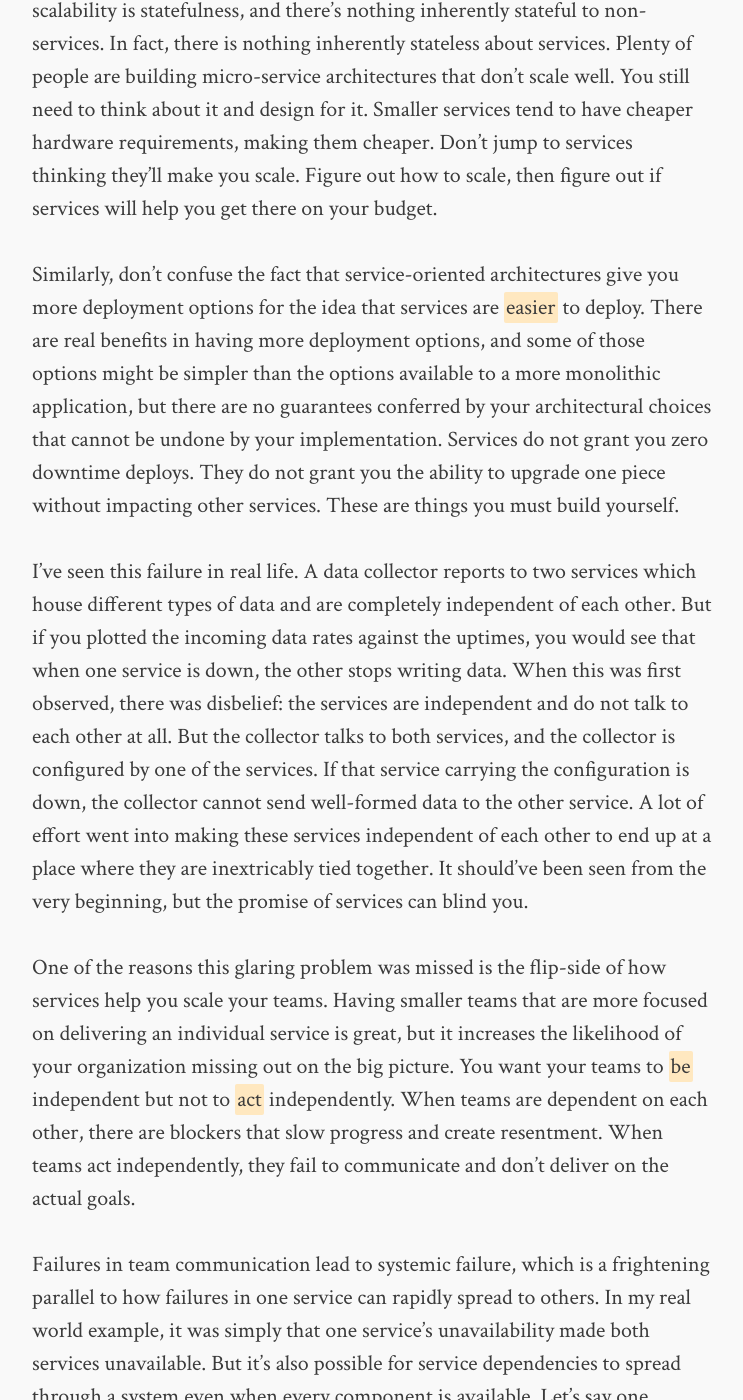
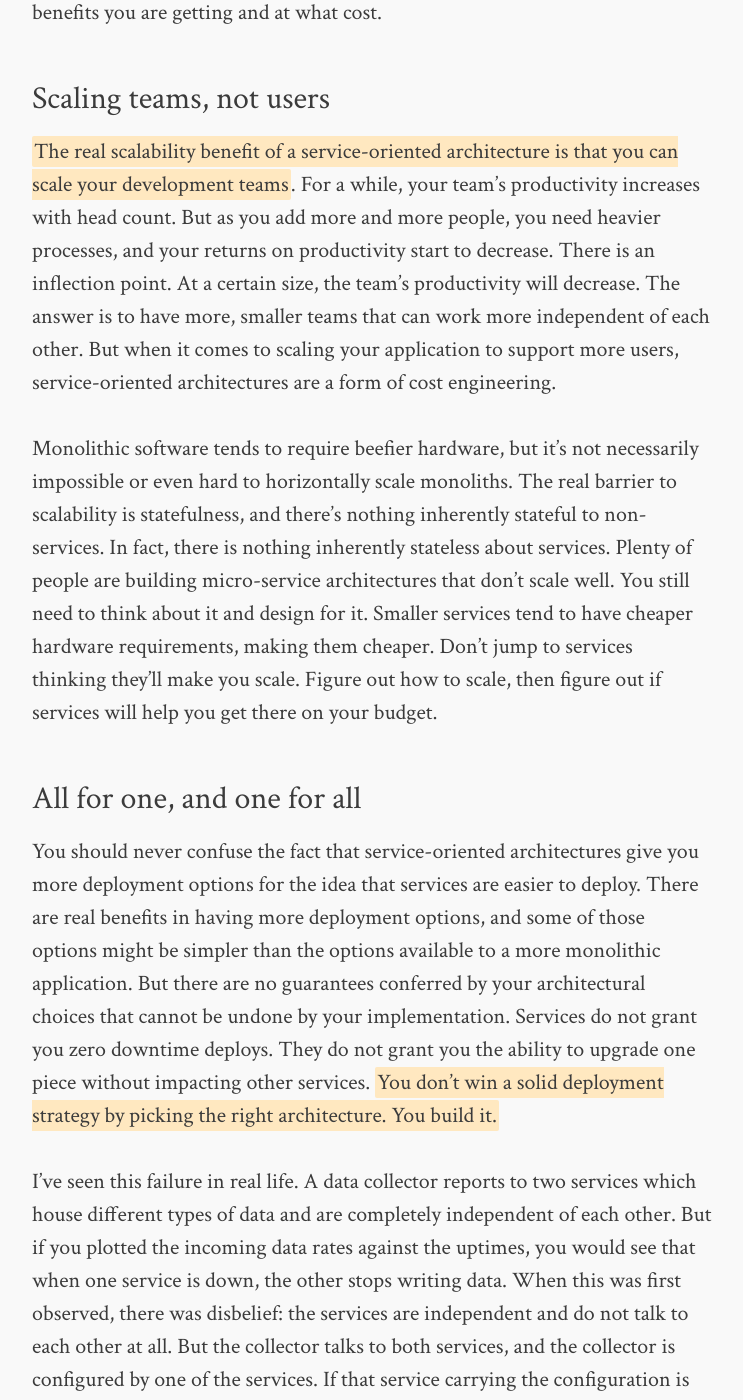
Before and after one commit to dkoepke/dkoepke.github.io, a Jekyll site: the page built from _posts/2015-01-09-paean-monolths.md, in a window 1280 px wide and 1400 px high, scrolled down 2424 px. Shown: the whole window, without its empty margins (268-1011 px from the left). Built offline with Jekyll 4.4.1, drawn with Linux system fonts in a browser that asks for light colours; comment, search, counter and statistics services are not loaded; some of the changed text lies outside the part shown.

Commit message:
Editorial and format improvements to A Paean for Monoliths.

```diff
--- a/_posts/2015-01-09-paean-monolths.md
+++ b/_posts/2015-01-09-paean-monolths.md
@@ -8,26 +8,44 @@ tags: [distributed systems, architecture, service-oriented architecutre, SOA, mi
 
 Perhaps because they are so poorly understood, there is quite a lot of hype about service-oriented architectures (SOA) and micro-services. It is not that all of this hype is unjustified. When it comes to building beautiful software that meets all of its functional and business requirements, services can be a great tool. But all tools are ineffective when misunderstood, and the advantages and disadvantages of SOA are badly misunderstood.
 
-Consider this criticism of non-service-oriented architecture in [Firat Atagun's Analysis of Software Architectures](http://www.firatatagun.com/blog/2016/01/09/analysis-of-software-architectures/):
-
-<blockquote>While layered applications can perform well, since requests [have] to go through multiple layers, [they] might have performance problems.</blockquote>
+Consider this criticism of non-service-oriented architecture in [Firat Atagun's Analysis of Software Architectures](http://www.firatatagun.com/blog/2016/01/09/analysis-of-software-architectures/), "While layered applications can perform well, since requests [have] to go through multiple layers, [they] might have performance problems."
 
 Distributed systems are more vulnerable to this critique. They have more layers of greater complexity. The network, the marshalling layer, and the service bus or queue are all potential performance bottlenecks that require specialized knowledge to tune. A common mistake is to not even consider the performance impact of durability and availability of the service bus on your application. Once your queue must confirm writes, your throughput craters.
 
-A related mistake is to think of your services as truly isolated. Service isolation is complete only in the sense that the code and the container running it are isolated. But the running services are certainly not isolated from each other. Services depend on each other or, at least, on the message bus or the network or the cluster hosting the containers. When you don't think about their side effects and how it can all go awry, you don't do the hard and interesting and necessary work of architecture. What happens if one of your services gets publish-happy? Will contention prevent other services from having their work handled? Fair queueing of reads is not a complete answer since a talkative service may consume the write capacity, delaying or preventing other services from publishing. There are a million little edge cases that crop up as your architecture accrues moving pieces.
+## The illusion of isolation
 
-So many analyses of software architecture ultimately fail because they ignore too much of the complexity of distributed architectures to ever get to their real advantages. Architects tend to overstate the scalability benefits of service-oriented architectures. *Service-oriented architectures perform worse, are less reliable, and are harder to scale than a comparably built monolithic application.* We all have horror stories of slow and crashy monolithic apps, but it's not as if the people that write terrible monolithic apps are going to start writing great services. It's not the architecture that's to blame. It's the people writing the code and the processes that allow technical debt to mount and monoliths to crumble to dust.
+One of the touted benefits of SOA is isolation, but total isolation is illusory. Services are isolated only in the sense that the code and the container running it are isolated. But the running services are certainly not isolated from each other. Services depend on each other or, at least, on the message bus or the network or the cluster hosting the containers. This creates subtle dependencies that can be the source of many problems. When you don't think about services' side effects and how it can all go awry, you don't do the hard and interesting and necessary work of architecture.
 
-The real scalability benefit of a service-oriented architecture is that you can scale *your development teams*. For a while, your team's productivity increases with head count. But as you add more and more people, you need heavier weight processes, and your returns on productivity start to decrease. And there is an inflection point. At a certain size, the team's productivity will decrease. The answer is to have more, smaller teams that can work more independent of each other. But when it comes to scaling your application to support more *users*, service-oriented architectures are a form of cost engineering.
+What happens if one of your services gets publish-happy? Will contention prevent other services from having their work handled? Fair queueing of reads is not a complete answer since a talkative service may consume the write capacity, delaying or preventing other services from publishing. *There are a million little edge cases that crop up as your architecture accrues moving pieces.*
+
+## The false appeal of simplicity
+
+So many analyses of software architecture ultimately fail because they ignore too much of the complexity of distributed architectures to ever get to their real advantages. Architects tend to overstate the scalability, availability, and simplicity benefits of service-oriented architectures. *Service-oriented architectures perform worse, are less reliable, and are harder to scale than a comparably built monolithic application.*
+
+We all have horror stories of slow and crashy monolithic apps, but it's not as if the people that write terrible monolithic apps are going to start writing great services. It's not the architecture that's to blame. It's the people writing the code and the processes that allow technical debt to mount and monoliths to crumble to dust. The people that write hard-to-scale monoliths will write hard-to-scale micro-services because they haven't thought about or don't understand what trade-offs to make for scalability.
+
+All software engineering involves the management of trade-offs, but there are more to make in a service-oriented architecture. This flexibility is not a bad thing, but it is a complication. Complexity is not bad in and of itself. But unnecessary complexity is a great evil. Service-oriented architecture is more complex than monolithic architecture, so you must understand what the real benefits you are getting and at what cost.
+
+### Scaling teams, not users
+
+*The real scalability benefit of a service-oriented architecture is that you can scale your development teams*. For a while, your team's productivity increases with head count. But as you add more and more people, you need heavier processes, and your returns on productivity start to decrease. There is an inflection point. At a certain size, the team's productivity will decrease. The answer is to have more, smaller teams that can work more independent of each other. But when it comes to scaling your application to support more users, service-oriented architectures are a form of cost engineering.
 
 Monolithic software tends to require beefier hardware, but it's not necessarily impossible or even hard to horizontally scale monoliths. The real barrier to scalability is statefulness, and there's nothing inherently stateful to non-services. In fact, there is nothing inherently stateless about services. Plenty of people are building micro-service architectures that don't scale well. You still need to think about it and design for it. Smaller services tend to have cheaper hardware requirements, making them cheaper. Don't jump to services thinking they'll make you scale. Figure out how to scale, then figure out if services will help you get there on your budget.
 
-Similarly, don't confuse the fact that service-oriented architectures give you more deployment options for the idea that services are *easier* to deploy. There are real benefits in having more deployment options, and some of those options might be simpler than the options available to a more monolithic application, but there are no guarantees conferred by your architectural choices that cannot be undone by your implementation. Services do not grant you zero downtime deploys. They do not grant you the ability to upgrade one piece without impacting other services. These are things you must build yourself.
+### All for one, and one for all
 
-I've seen this failure in real life. A data collector reports to two services which house different types of data and are completely independent of each other. But if you plotted the incoming data rates against the uptimes, you would see that when one service is down, the other stops writing data. When this was first observed, there was disbelief: the services are independent and do not talk to each other at all. But the collector talks to both services, and the collector is configured by one of the services. If that service carrying the configuration is down, the collector cannot send well-formed data to the other service. A lot of effort went into making these services independent of each other to end up at a place where they are inextricably tied together. It should've been seen from the very beginning, but the promise of services can blind you.
+You should never confuse the fact that service-oriented architectures give you more deployment options for the idea that services are easier to deploy. There are real benefits in having more deployment options, and some of those options might be simpler than the options available to a more monolithic application. But there are no guarantees conferred by your architectural choices that cannot be undone by your implementation. Services do not grant you zero downtime deploys. They do not grant you the ability to upgrade one piece without impacting other services. *You don't win a solid deployment strategy by picking the right architecture. You build it.*
+
+I've seen this failure in real life. A data collector reports to two services which house different types of data and are completely independent of each other. But if you plotted the incoming data rates against the uptimes, you would see that when one service is down, the other stops writing data. When this was first observed, there was disbelief: the services are independent and do not talk to each other at all. But the collector talks to both services, and the collector is configured by one of the services. If that service carrying the configuration is down, the collector cannot send well-formed data to the other service. A lot of effort went into making these services technically independent of each other, only to end up at a place where they are inextricably entwined. It should've been seen from the very beginning, but the promise of services can blind you.
 
 One of the reasons this glaring problem was missed is the flip-side of how services help you scale your teams. Having smaller teams that are more focused on delivering an individual service is great, but it increases the likelihood of your organization missing out on the big picture. You want your teams to *be* independent but not to *act* independently. When teams are dependent on each other, there are blockers that slow progress and create resentment. When teams act independently, they fail to communicate and don't deliver on the actual goals.
 
-Failures in team communication lead to systemic failure, which is a frightening parallel to how failures in one service can rapidly spread to others. In my real world example, it was simply that one service's unavailability made both services unavailable. But it's also possible for service dependencies to spread through a system even when every component is available. Let's say one service is dealing with high load and so is running a few milliseconds slower than usual. Our next service down the line can adopt and magnify that latency--even in a fire-and-forget, asynchronous scenario--on connection. It doesn't take much to turn sub-optimal performance into timeouts, those timeouts into retries, and those excessive retries into something that deepens and prolongs an outage. We need to define operational constraints on our interfaces to make services fallback (and eventually fail) gracefully when their dependencies start to become unhealthy. Architecture analyses that don't mention circuit breakers are of no use. Architects that don't understand this aren't worth their titles.
+### Breakin' 2: Electric Bugaloo
 
-There's an underlying theme in all of this. Architects sometimes paint service-oriented architectures as making various parts of life simpler and better. But all engineering is trade-offs. The real story of SOA is: more work has to go into coordination and collaboration. The devil is in the orchestration of services, the work of defining fallback behavior, the communication between independent teams, the forwards and backwards compatibility contracts, the wire protocols that leverage your network design. The industry at large needs to understand this better in order to build better software: every architecture has its cost, but you can't pay them if you don't acknowledge there's a bill. So maybe you shouldn't build a monolithic application in 2016, but what you absolutely must do is build systems that you and your team thoroughly understand. Even in 2016, those systems might look more like a monolith than micro-services.
+Failures in team communication lead to systemic failure, which is a frightening parallel to how failures in one service can rapidly spread to others. In my real world example, it was simply that one service's unavailability made both services unavailable. But it's also possible for service dependencies to spread through a system even when every component is available.
+
+Let's say one service is dealing with high load and so is running a few milliseconds slower than usual. Our next service down the line can adopt and magnify that latency--even in a fire-and-forget, asynchronous scenario--on connection. It doesn't take much to turn sub-optimal performance into timeouts, those timeouts into retries, and those retries into something that deepens and prolongs an outage. We need to define operational constraints on our interfaces to make services fallback (and eventually fail) gracefully when their dependencies start to become unhealthy. Architecture analyses that don't mention circuit breakers are of no use. Architects that don't understand this aren't worth their titles.
+
+There's an underlying theme in all of this. Architects sometimes paint service-oriented architectures as making various parts of life simpler and better. But all engineering is trade-offs. The real story of SOA is: more work has to go into coordination and collaboration. The devil is in the orchestration of services, the work of defining fallback behavior, the communication between independent teams, the forwards and backwards compatibility contracts, the wire protocols that leverage your network design.
+
+The industry at large needs to understand this better in order to build better software: *every architecture has its cost, but you can't pay them if you don't acknowledge there's a bill*. So maybe you shouldn't build a monolithic application in 2016, but what you absolutely must do is build systems that you and your team thoroughly understand. Even in 2016, those systems might look more like a monolith than micro-services.
```
